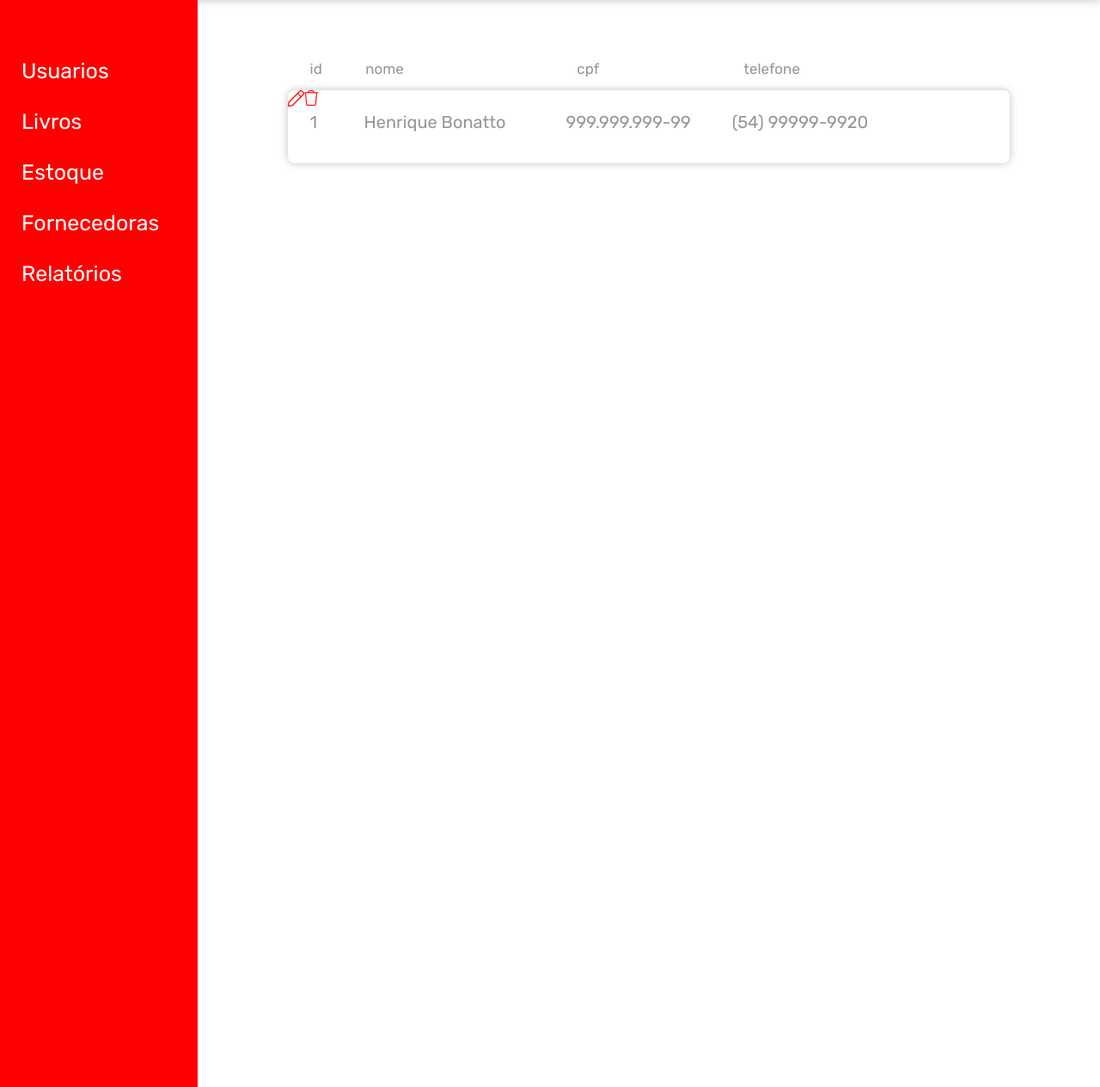
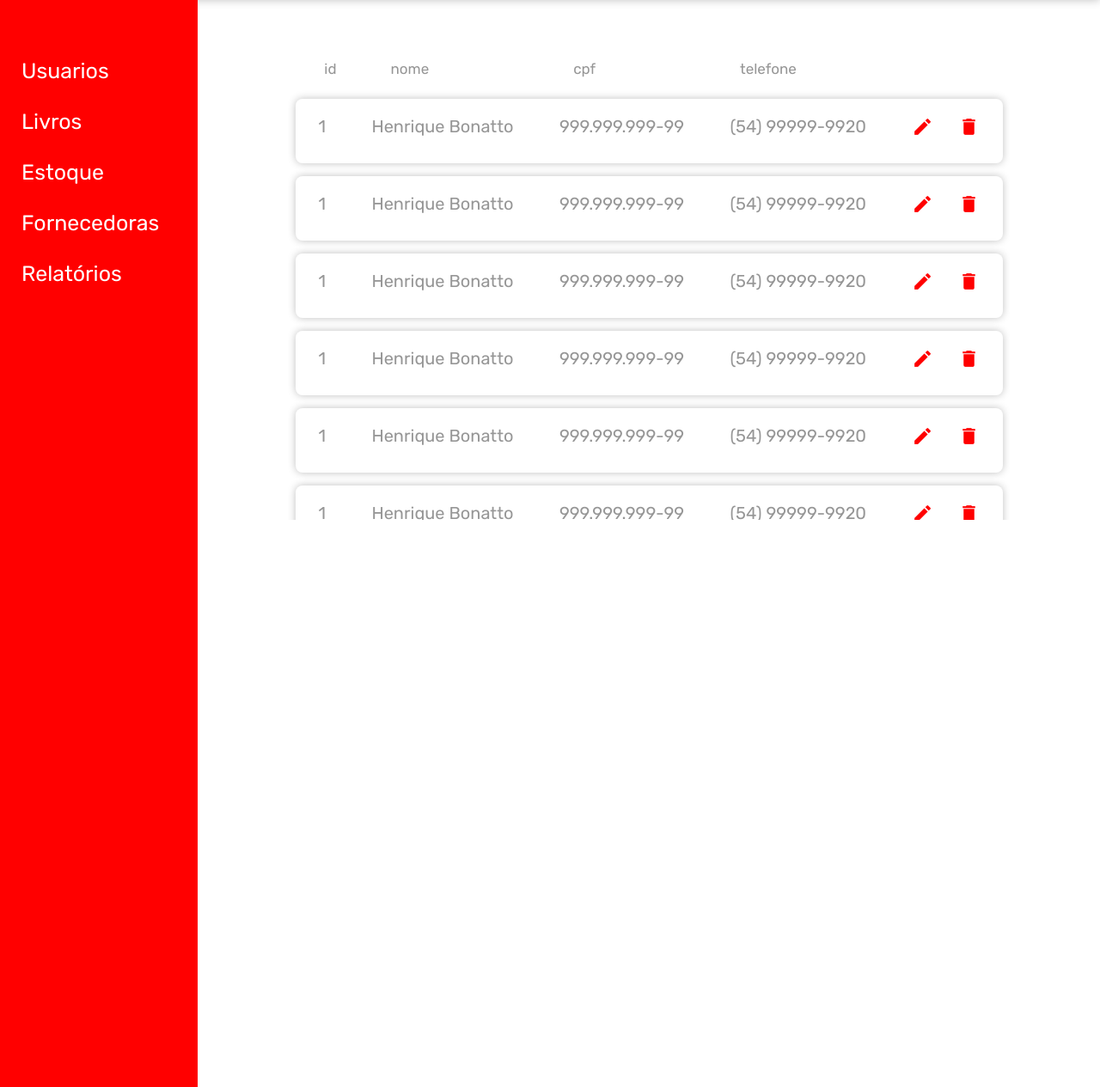
Before and after one commit to NaTToHen/Livraria-Yalle, a PHP site: page /html/admin.html in a window 1280 px wide. Shown: the part 141-1406 px from the top of the page at 86% size. Run offline with PHP 8.4, Linux system fonts and the light colour scheme; some web fonts are replaced.

Commit message:
atualização admin.html

```diff
--- a/css/admin.css
+++ b/css/admin.css
@@ -86,10 +86,35 @@
    height: 90vh;
 }
 
+#usuarios {
+   padding-top: 10px;
+   margin: auto;
+   width: 80%;
+   overflow:hidden;
+   overflow-y:scroll;
+   max-height: 500px;
+}
+
+/* Designing for scroll-bar */
+::-webkit-scrollbar {
+   width: 8px;
+}
+
+/* Track */
+::-webkit-scrollbar-track {
+   background: #ffffff;
+   border-radius: 5px;
+}
+
+/* Handle */
+::-webkit-scrollbar-thumb {
+   background: #ff0000;
+   border-radius: 5px;
+}
+
 .headerTabelaUsuario {
    display: flex;
-   width: 80%;
-   margin: auto;
+   width: 100%;
 }
 
 .headerTabelaUsuario p {
@@ -99,32 +124,38 @@
 }
 
 .headerTabelaUsuario p:nth-child(1) {
-   margin-left: 3%;
+   margin-left: 14%;
 }
 .headerTabelaUsuario p:nth-child(2) {
    margin-left: 6%;
 }
 .headerTabelaUsuario p:nth-child(3) {
-   margin-left: 24%;
+   margin-left: 16%;
 }
 .headerTabelaUsuario p:nth-child(4) {
-   margin-left: 20%;
+   margin-left: 16%;
 }
 
 .usuarioInfo {
    position: relative;
    display: flex;
+   justify-content: space-around;
    box-shadow: 0px 0px 10px rgba(0, 0, 0, 0.25);
    border-radius: 8px;
    margin: auto;
-   width: 80%;
-   height: 85px;
+   margin-bottom: 15px;
+   width: 98%;
+   height: 75px;
 }
 
 .usuarioInfo p {
-   position: absolute;
    color: #969696;
-   margin-top: 3%;
+   margin-top: 2.5%;
+   font-size: 20px;
+}
+
+.usuarioInfo a {
+   margin-top: 2.5%;
    font-size: 20px;
 }
 
@@ -145,3 +176,14 @@
    left: 61.5%;
    height: 85px;
 }
+
+.editar {
+   position: absolute;
+   width: 25px;
+   height: 25px;
+}
+
+.deletar {
+   width: 25px;
+   height: 25px;
+}
--- a/html/admin.html
+++ b/html/admin.html
@@ -41,8 +41,96 @@
                <p class="nome">Henrique Bonatto</p>
                <p class="cpf">999.999.999-99</p>
                <p class="telefone">(54) 99999-9920</p>
-               <a href=""><img src="../img/editar.png"></a>
-               <a href=""><img src="../img/deletar.png"></a>
+               <a href=""><img src="../img/editar.png" class="editar"></a>
+               <a href=""><img src="../img/deletar.png" class="deletar"></a>
+            </div>
+            <div class="usuarioInfo">
+               <p class="id">1</p>
+               <p class="nome">Henrique Bonatto</p>
+               <p class="cpf">999.999.999-99</p>
+               <p class="telefone">(54) 99999-9920</p>
+               <a href=""><img src="../img/editar.png" class="editar"></a>
+               <a href=""><img src="../img/deletar.png" class="deletar"></a>
+            </div>
+            <div class="usuarioInfo">
+               <p class="id">1</p>
+               <p class="nome">Henrique Bonatto</p>
+               <p class="cpf">999.999.999-99</p>
+               <p class="telefone">(54) 99999-9920</p>
+               <a href=""><img src="../img/editar.png" class="editar"></a>
+               <a href=""><img src="../img/deletar.png" class="deletar"></a>
+            </div>
+            <div class="usuarioInfo">
+               <p class="id">1</p>
+               <p class="nome">Henrique Bonatto</p>
+               <p class="cpf">999.999.999-99</p>
+               <p class="telefone">(54) 99999-9920</p>
+               <a href=""><img src="../img/editar.png" class="editar"></a>
+               <a href=""><img src="../img/deletar.png" class="deletar"></a>
+            </div>
+            <div class="usuarioInfo">
+               <p class="id">1</p>
+               <p class="nome">Henrique Bonatto</p>
+               <p class="cpf">999.999.999-99</p>
+               <p class="telefone">(54) 99999-9920</p>
+               <a href=""><img src="../img/editar.png" class="editar"></a>
+               <a href=""><img src="../img/deletar.png" class="deletar"></a>
+            </div>
+            <div class="usuarioInfo">
+               <p class="id">1</p>
+               <p class="nome">Henrique Bonatto</p>
+               <p class="cpf">999.999.999-99</p>
+               <p class="telefone">(54) 99999-9920</p>
+               <a href=""><img src="../img/editar.png" class="editar"></a>
+               <a href=""><img src="../img/deletar.png" class="deletar"></a>
+            </div>
+            <div class="usuarioInfo">
+               <p class="id">1</p>
+               <p class="nome">Henrique Bonatto</p>
+               <p class="cpf">999.999.999-99</p>
+               <p class="telefone">(54) 99999-9920</p>
+               <a href=""><img src="../img/editar.png" class="editar"></a>
+               <a href=""><img src="../img/deletar.png" class="deletar"></a>
+            </div>
+            <div class="usuarioInfo">
+               <p class="id">1</p>
+               <p class="nome">Henrique Bonatto</p>
+               <p class="cpf">999.999.999-99</p>
+               <p class="telefone">(54) 99999-9920</p>
+               <a href=""><img src="../img/editar.png" class="editar"></a>
+               <a href=""><img src="../img/deletar.png" class="deletar"></a>
+            </div>
+            <div class="usuarioInfo">
+               <p class="id">1</p>
+               <p class="nome">Henrique Bonatto</p>
+               <p class="cpf">999.999.999-99</p>
+               <p class="telefone">(54) 99999-9920</p>
+               <a href=""><img src="../img/editar.png" class="editar"></a>
+               <a href=""><img src="../img/deletar.png" class="deletar"></a>
+            </div>
+            <div class="usuarioInfo">
+               <p class="id">1</p>
+               <p class="nome">Henrique Bonatto</p>
+               <p class="cpf">999.999.999-99</p>
+               <p class="telefone">(54) 99999-9920</p>
+               <a href=""><img src="../img/editar.png" class="editar"></a>
+               <a href=""><img src="../img/deletar.png" class="deletar"></a>
+            </div>
+            <div class="usuarioInfo">
+               <p class="id">1</p>
+               <p class="nome">Henrique Bonatto</p>
+               <p class="cpf">999.999.999-99</p>
+               <p class="telefone">(54) 99999-9920</p>
+               <a href=""><img src="../img/editar.png" class="editar"></a>
+               <a href=""><img src="../img/deletar.png" class="deletar"></a>
+            </div>
+            <div class="usuarioInfo">
+               <p class="id">1</p>
+               <p class="nome">Henrique Bonatto</p>
+               <p class="cpf">999.999.999-99</p>
+               <p class="telefone">(54) 99999-9920</p>
+               <a href=""><img src="../img/editar.png" class="editar"></a>
+               <a href=""><img src="../img/deletar.png" class="deletar"></a>
             </div>
          </section>
       </main>
--- a/html/index.html
+++ b/html/index.html
@@ -13,7 +13,6 @@
 
    <header>
       <nav id="navBar">
-
          <a href="index.html"><img src="../img/logo.png" alt="" class="logo" width="115px" height="74px"></a>
          <div class="pesquisa">
             <input type="search" name="pesquisa" placeholder="Pesquisar" id="txPesquisa">
@@ -24,7 +23,6 @@
             <li id="loginNav"><a href="login.html">Login</a></li>
             <img src="../img/carrinho.png" alt="" width="60px" height="60px">
          </ul>
-
       </nav>
    </header>
 
```
Also changed, not shown: img/deletar.png, img/editar.png.
